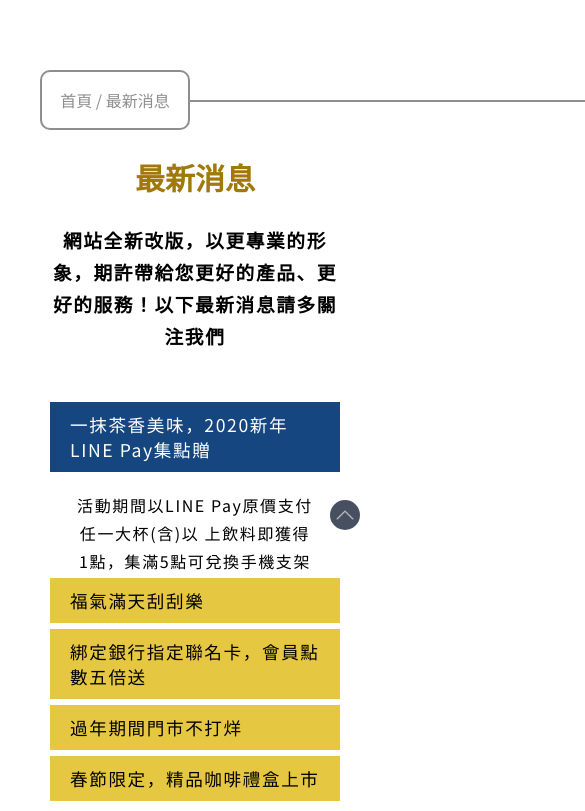
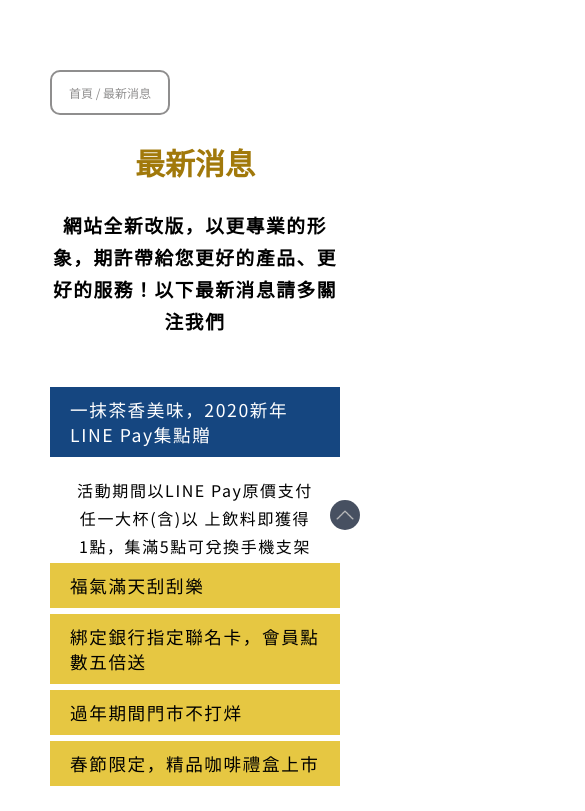
Before and after one commit to Chris20181204/gitproject, a plain HTML site: page news.html in a window 390 px wide. Shown: the part 289-1100 px from the top of the page, 585 px wide, since content can reach past the window. Drawn offline with nearby package versions, Linux system fonts and the light colour scheme; a script that the page names is missing.

Commit message:
update index

```diff
--- a/css/news-style.css
+++ b/css/news-style.css
@@ -42,7 +42,6 @@ html,body{
 }
 .main-header .main-nav li:hover a{
     color:rgb(248, 211, 45);
-
     border-bottom: 3px solid rgb(248, 211, 45);
 }
 .main-header .main-nav li a:hover::after{
@@ -81,7 +80,6 @@ html,body{
         width: 150px;
         margin-left: 20px;
     }
-
     .main-header .main-nav{
         position: absolute;
         top: 85px;
@@ -246,7 +244,6 @@ html,body{
     .banner-container{
         width: 100%;
         height: 200px;
-
     }
     .banner-text{
         left: 40px;
@@ -254,14 +251,12 @@ html,body{
     }
     .banner-text h1{
         font-size: .8em;
-
     }
     .banner-text h2{
         font-size: .6em;
     }
     .banner-text p{
        display: none;
-
     }
 }
 /* nwes */
@@ -335,6 +330,27 @@ html,body{
 }
 .news-header.active + .news-body{
     height: 100px;
+}
+@media screen and (max-width:768px){
+    .news-breadcrumb{
+        width: 120px;
+        margin-left:-5px;
+        font-size: 12px;
+        }
+    .news-breadcrumb::after{
+        /* left: 118px;
+        max-width:600px;
+        height: 1.5px; */
+        display: none;
+        }
+}
+@media screen and (max-width:576px){
+    .news-breadcrumb{
+        margin-left:0px;
+        }
+    .news-breadcrumb::after{
+        max-width:350px;
+        }
 }
 /* footer */
 .footer-wrap{
--- a/news.html
+++ b/news.html
@@ -3,7 +3,7 @@
 <head>
     <meta charset="UTF-8">
     <meta name="viewport" content="width=device-width, initial-scale=1.0">
-    <title>森林 - 最新資訊</title>
+    <title>森林 - 最新消息</title>
    <!-- css -->
    <link rel="stylesheet" href="css/news-style.css">
    <link href="https://fonts.googleapis.com/css?family=Noto+Sans+TC&display=swap" rel="stylesheet">
```
Also changed, not shown: aboutus.html (+1 -1 lines), css/aboutus-style.css (+20 -2 lines).
